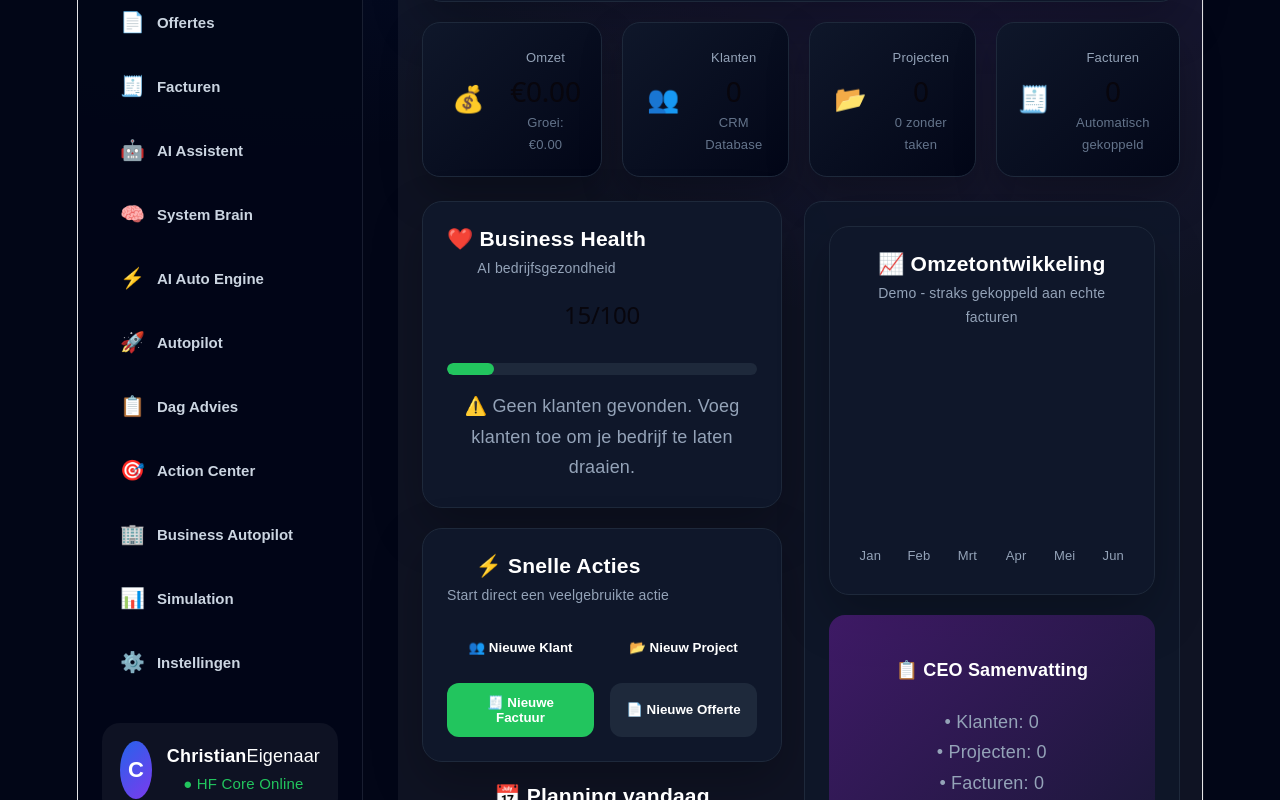
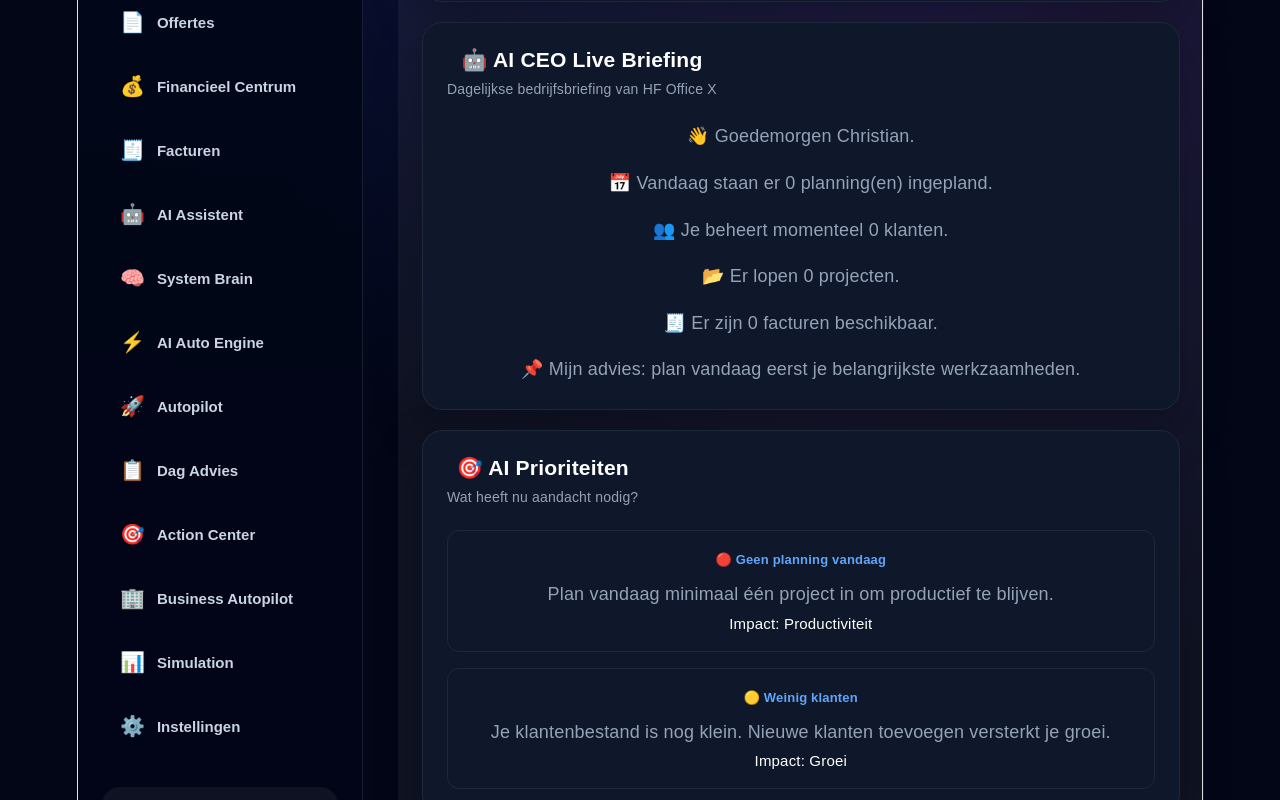
Before and after one commit to hmo519/handyman-fisker-office-x, a React (Vite) app: page / in a window 1280 px wide. Shown: the part 640-1440 px from the top of the page. Built offline with nearby package versions, Linux system fonts and the light colour scheme.

Commit message:
HF Office X v3.3 - Financieel Centrum, Financial Service en AI Finance Foundation

```diff
--- a/src/App.jsx
+++ b/src/App.jsx
@@ -9,6 +9,7 @@ import Planning from "./pages/planning";
 import Projecten from "./pages/projecten";
 import Offertes from "./pages/offertes";
 import Facturen from "./pages/facturen";
+import FinancieelCentrum from "./pages/financieelcentrum";
 import Instellingen from "./pages/instellingen";
 
 import Notifications from "./pages/notifications";
@@ -31,7 +32,7 @@ function App() {
   function renderPage() {
     switch (activePage) {
       case "Dashboard":
-        return <Dashboard />;
+        return <Dashboard onNavigate={setActivePage} />;
       case "Meldingen":
         return <Notifications />;
       case "Klanten":
@@ -44,6 +45,8 @@ function App() {
         return <Offertes />;
       case "Facturen":
         return <Facturen />;
+      case "Financieel Centrum":
+        return <FinancieelCentrum />;
       case "Instellingen":
         return <Instellingen />;
       case "AI Assistent":
--- /dev/null
+++ b/src/components/dashboard/AICeoLiveWidget.jsx
@@ -0,0 +1,19 @@
+import Card from "../ui/Card";
+import { getLiveBriefing } from "../../services/aiCeoEngine";
+
+function AICeoLiveWidget() {
+  const briefing = getLiveBriefing();
+
+  return (
+    <Card
+      title="🤖 AI CEO Live Briefing"
+      subtitle="Dagelijkse bedrijfsbriefing van HF Office X"
+    >
+      {briefing.map((line, index) => (
+        <p key={index}>{line}</p>
+      ))}
+    </Card>
+  );
+}
+
+export default AICeoLiveWidget;
--- /dev/null
+++ b/src/components/dashboard/AIPrioritiesWidget.jsx
@@ -0,0 +1,27 @@
+import Card from "../ui/Card";
+import { getAiPriorities } from "../../services/aiDecisionEngine";
+
+function AIPrioritiesWidget() {
+  const priorities = getAiPriorities();
+
+  return (
+    <Card title="🎯 AI Prioriteiten" subtitle="Wat heeft nu aandacht nodig?">
+      {priorities.map((priority, index) => (
+        <div key={index} className="noteItem">
+          <strong>
+            {priority.level === "Hoog" && "🔴 "}
+            {priority.level === "Middel" && "🟡 "}
+            {priority.level === "Laag" && "🟢 "}
+            {priority.title}
+          </strong>
+
+          <p>{priority.message}</p>
+
+          <small>Impact: {priority.impact}</small>
+        </div>
+      ))}
+    </Card>
+  );
+}
+
+export default AIPrioritiesWidget;
--- a/src/components/dashboard/QuickActionsWidget.jsx
+++ b/src/components/dashboard/QuickActionsWidget.jsx
@@ -1,17 +1,28 @@
 import Card from "../ui/Card";
 import Button from "../ui/Button";
 
-function QuickActionsWidget() {
+function QuickActionsWidget({ onNavigate }) {
   return (
     <Card
       title="⚡ Snelle Acties"
       subtitle="Start direct een veelgebruikte actie"
     >
       <div className="quickActionsGrid">
-        <Button type="primary">👥 Nieuwe Klant</Button>
-        <Button type="primary">📂 Nieuw Project</Button>
-        <Button type="success">🧾 Nieuwe Factuur</Button>
-        <Button type="secondary">📄 Nieuwe Offerte</Button>
+        <Button type="primary" onClick={() => onNavigate("Klanten")}>
+          👥 Nieuwe Klant
+        </Button>
+
+        <Button type="primary" onClick={() => onNavigate("Projecten")}>
+          📂 Nieuw Project
+        </Button>
+
+        <Button type="success" onClick={() => onNavigate("Facturen")}>
+          🧾 Nieuwe Factuur
+        </Button>
+
+        <Button type="secondary" onClick={() => onNavigate("Offertes")}>
+          📄 Nieuwe Offerte
+        </Button>
       </div>
     </Card>
   );
--- a/src/components/sidebar.jsx
+++ b/src/components/sidebar.jsx
@@ -10,6 +10,8 @@ const menu = [
   { icon: "📅", label: "Planning" },
   { icon: "📂", label: "Projecten" },
   { icon: "📄", label: "Offertes" },
+
+  { icon: "💰", label: "Financieel Centrum" },
   { icon: "🧾", label: "Facturen" },
 
   { icon: "🤖", label: "AI Assistent" },
@@ -69,9 +71,7 @@ function Sidebar({ activePage, setActivePage }) {
             <strong>Christian</strong>
             <span>Eigenaar</span>
             <br />
-            <small style={{ color: "#22c55e" }}>
-              ● HF Core Online
-            </small>
+            <small style={{ color: "#22c55e" }}>● HF Core Online</small>
           </div>
         </div>
       )}
--- a/src/pages/dashboard.jsx
+++ b/src/pages/dashboard.jsx
@@ -1,11 +1,13 @@
 import { useAppState } from "../context/AppState";
 import AICeoWidget from "../components/dashboard/AICeoWidget";
+import AICeoLiveWidget from "../components/dashboard/AICeoLiveWidget";
+import AIPrioritiesWidget from "../components/dashboard/AIPrioritiesWidget";
 import KPIGrid from "../components/dashboard/KPIGrid";
 import BusinessHealthWidget from "../components/dashboard/BusinessHealthWidget";
 import QuickActionsWidget from "../components/dashboard/QuickActionsWidget";
 import RevenueChartWidget from "../components/dashboard/RevenueChartWidget";
 
-function Dashboard() {
+function Dashboard({ onNavigate }) {
   const { dashboard, notifications, runAI, refresh } = useAppState();
 
   const data = dashboard.data;
@@ -18,7 +20,7 @@ function Dashboard() {
       <div className="pageHeader">
         <div>
           <h2>🏢 HF COMMAND CENTER 3.0</h2>
-          <p className="empty">Professionele AI cockpit voor je bedrijf</p>
+          <p className="empty">Professionele AI Cockpit</p>
         </div>
       </div>
 
@@ -30,6 +32,10 @@ function Dashboard() {
         onRunAI={runAI}
       />
 
+      <AICeoLiveWidget />
+
+      <AIPrioritiesWidget />
+
       <KPIGrid data={data} forecast={forecast} />
 
       <div className="crmLayout">
@@ -39,7 +45,7 @@ function Dashboard() {
             data={data}
           />
 
-          <QuickActionsWidget />
+          <QuickActionsWidget onNavigate={onNavigate} />
 
           <h3>📅 Planning vandaag</h3>
 
--- /dev/null
+++ b/src/pages/financieelcentrum.jsx
@@ -0,0 +1,39 @@
+import Card from "../components/ui/Card";
+
+function FinancieelCentrum() {
+  return (
+    <section className="panel">
+      <div className="pageHeader">
+        <div>
+          <h2>💰 Financieel Centrum</h2>
+          <p className="empty">
+            Overzicht van omzet, winst, BTW en cashflow.
+          </p>
+        </div>
+      </div>
+
+      <Card
+        title="Welkom"
+        subtitle="De financiële cockpit van HF Office X"
+      >
+        <h3>🚧 In aanbouw</h3>
+
+        <p>
+          Hier bouwen we het complete financiële systeem van
+          Handyman Fisker Office X.
+        </p>
+
+        <ul>
+          <li>💰 Omzet Dashboard</li>
+          <li>🧾 BTW Centrum</li>
+          <li>💳 Uitgaven</li>
+          <li>📈 Cashflow</li>
+          <li>📊 Winst & Verlies</li>
+          <li>🤖 AI Financieel Adviseur</li>
+        </ul>
+      </Card>
+    </section>
+  );
+}
+
+export default FinancieelCentrum;
--- /dev/null
+++ b/src/services/aiCeoEngine.js
@@ -0,0 +1,43 @@
+import { getBusinessData } from "./aiCore";
+
+export function getLiveBriefing() {
+  const data = getBusinessData();
+
+  const messages = [];
+
+  messages.push(`👋 Goedemorgen Christian.`);
+
+  messages.push(
+    `📅 Vandaag staan er ${data.todayPlanning.length} planning(en) ingepland.`
+  );
+
+  messages.push(
+    `👥 Je beheert momenteel ${data.customers.length} klanten.`
+  );
+
+  messages.push(
+    `📂 Er lopen ${data.projects.length} projecten.`
+  );
+
+  messages.push(
+    `🧾 Er zijn ${data.invoices.length} facturen beschikbaar.`
+  );
+
+  if (data.emptyProjects.length > 0) {
+    messages.push(
+      `⚠️ ${data.emptyProjects.length} project(en) hebben nog geen taken.`
+    );
+  }
+
+  if (data.todayPlanning.length === 0) {
+    messages.push(
+      "📌 Mijn advies: plan vandaag eerst je belangrijkste werkzaamheden."
+    );
+  } else {
+    messages.push(
+      "✅ Je planning ziet er goed uit. Focus op het afronden van lopende projecten."
+    );
+  }
+
+  return messages;
+}
--- /dev/null
+++ b/src/services/aiDecisionEngine.js
@@ -0,0 +1,66 @@
+import { getBusinessData } from "./aiCore";
+
+export function getAiPriorities() {
+  const data = getBusinessData();
+
+  const priorities = [];
+
+  if (data.todayPlanning.length === 0) {
+    priorities.push({
+      level: "Hoog",
+      title: "Geen planning vandaag",
+      message: "Plan vandaag minimaal één project in om productief te blijven.",
+      impact: "Productiviteit",
+    });
+  }
+
+  if (data.emptyProjects.length > 0) {
+    priorities.push({
+      level: "Hoog",
+      title: "Projecten zonder taken",
+      message: `${data.emptyProjects.length} project(en) hebben nog geen taken. Voeg taken toe zodat AI ze kan plannen en factureren.`,
+      impact: "Projectflow",
+    });
+  }
+
+  if (data.invoices.length === 0 && data.projects.length > 0) {
+    priorities.push({
+      level: "Middel",
+      title: "Nog geen facturen",
+      message: "Er zijn projecten aanwezig, maar nog geen facturen. Controleer of werk gefactureerd kan worden.",
+      impact: "Cashflow",
+    });
+  }
+
+  if (data.customers.length < 3) {
+    priorities.push({
+      level: "Middel",
+      title: "Weinig klanten",
+      message: "Je klantenbestand is nog klein. Nieuwe klanten toevoegen versterkt je groei.",
+      impact: "Groei",
+    });
+  }
+
+  if (priorities.length === 0) {
+    priorities.push({
+      level: "Laag",
+      title: "Alles draait stabiel",
+      message: "Er zijn geen urgente aandachtspunten. Focus op uitvoeren en optimaliseren.",
+      impact: "Stabiliteit",
+    });
+  }
+
+  return priorities;
+}
+
+export function getTopPriority() {
+  const priorities = getAiPriorities();
+
+  const high = priorities.find((item) => item.level === "Hoog");
+  if (high) return high;
+
+  const medium = priorities.find((item) => item.level === "Middel");
+  if (medium) return medium;
+
+  return priorities[0];
+}
```
Also changed, not shown: src/services/financialService.js (added, +69 -0 lines).
